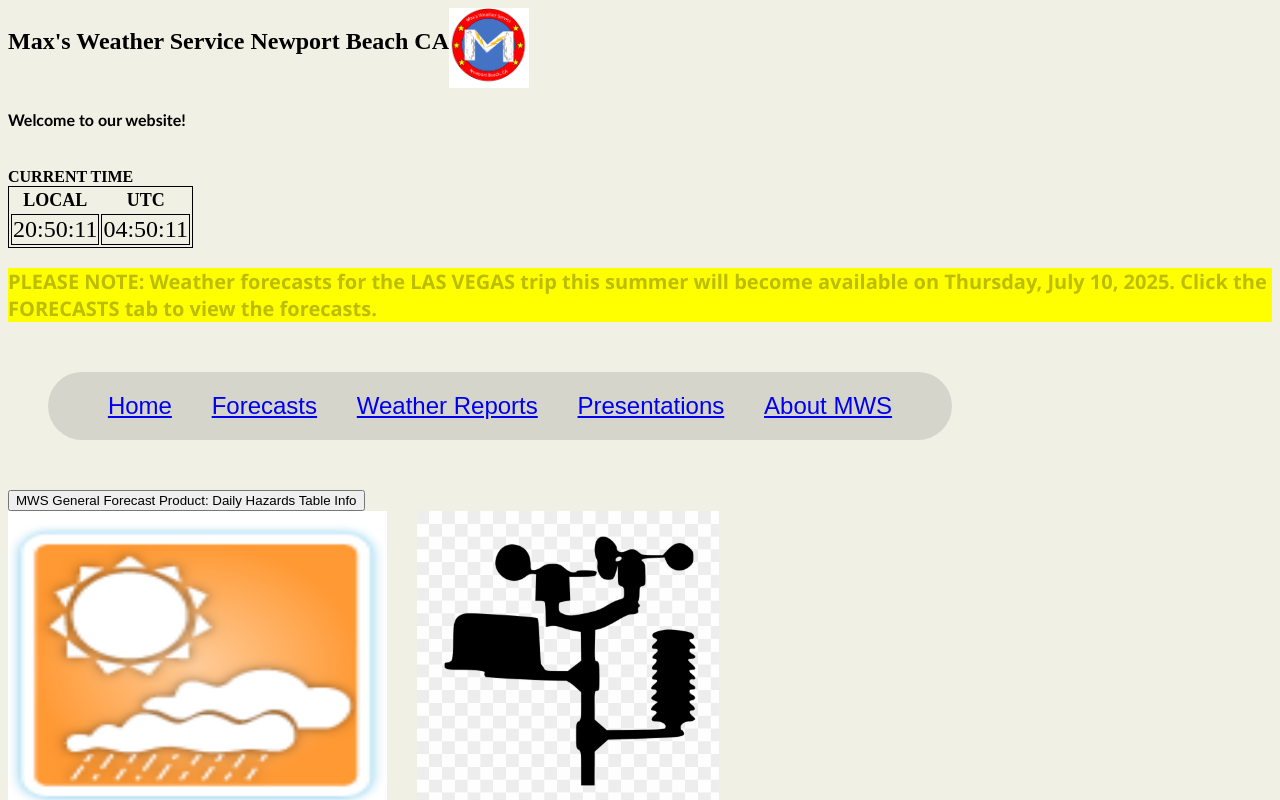
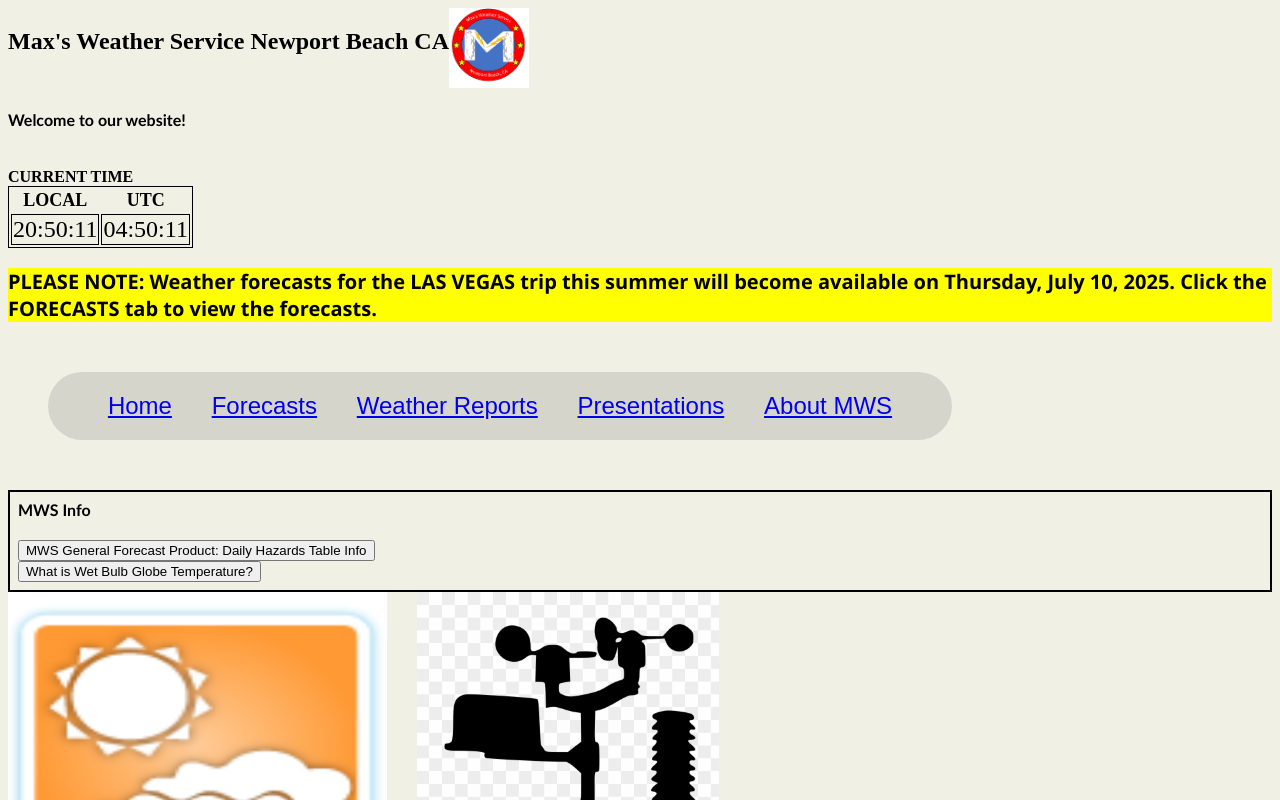
Before and after one commit to maxzqiu/mws-website, a React (Vite) app: page / in a window 1280 px wide. Shown: the top 800 px of the page. Built offline with nearby package versions, Linux system fonts and the light colour scheme.

Commit message:
potential hazard for minnesota, mws info

```diff
--- a/src/App.jsx
+++ b/src/App.jsx
@@ -111,7 +111,13 @@ export function About(){
 export function Home(){
   return (
     <>
-      <Link to="/forecasts/daily-hazards-table"><button>MWS General Forecast Product: Daily Hazards Table Info</button></Link>
+      <div className="news">
+        <h4 className="mws_info">MWS Info</h4>
+        <Link to="/info/daily-hazards-table"><button>MWS General Forecast Product: Daily Hazards Table Info</button></Link>
+        <br></br>
+        <Link to="/info/wet_bulb_globe_temp"><button>What is Wet Bulb Globe Temperature?</button></Link>
+      </div>
+
       <div className="home">
         <div>
         <a href="https://forecasts-mws.vercel.app"><img className="icon" src="\Screenshot (2674).png" alt="Forecasts"></img></a>
@@ -202,7 +208,7 @@ function App() {
           </tbody>
 
         </table>
-        <p className="yellow"><b>PLEASE NOTE: Weather forecasts for the LAS VEGAS trip this summer will become available on Thursday, July 10, 2025. Click the FORECASTS tab to view the forecasts. </b></p>
+        <p className="yellow-header"><b>PLEASE NOTE: Weather forecasts for the LAS VEGAS trip this summer will become available on Thursday, July 10, 2025. Click the FORECASTS tab to view the forecasts. </b></p>
 
         <NavBar />
         <Routes>
@@ -223,7 +229,7 @@ function App() {
           name="/Santa-Ana-Winds.pdf"
           />}></Route>
 
-          <Route path="/forecasts/daily-hazards-table" element={<CreatePage
+          <Route path="/info/daily-hazards-table" element={<CreatePage
           title="MWS Daily Hazards Table Information"
           name="/daily-hazards-table-info.pdf"
           />}/>
@@ -244,6 +250,9 @@ function App() {
             <h2>MWS Detailed Marine Forecasts</h2>
               <Forecasts products={MARINEPRODUCTS} locations={MARINELOCATIONS} units={UNITS} area={"marine"} />
             </>}></Route>
+          <Route path="/info/wet_bulb_globe_temp" element={
+            <CreatePage title="What is Wet Bulb Globe Temperature?" name="/wet_bulb_globe_temp_info.pdf"></CreatePage>
+          }></Route>
 
 
         </Routes>
--- a/src/detailedForecasts.jsx
+++ b/src/detailedForecasts.jsx
@@ -11,7 +11,15 @@ function conversion(value,product){
     return Math.ceil((value/25.4)*100)/100;
   } else if (product==="waveHeight" || product==="swellHeight" || product==="windWaveHeight") {
     return Math.ceil((value*3.28)*10)/10
-  } else {
+  } else if (product==="snowAmount"){
+    return Math.ceil((value*0.039))
+  } else if (product==="iceAccumulation"){
+    return Math.ceil((value*0.039)*100)/100
+  }
+  else if (product==="snowLevel"){
+    return Math.ceil((value*3.28))
+  }
+   else {
     return Math.round(value);
   }
 }
@@ -206,6 +214,7 @@ function toHours(validTime){
 }
 
 function createData(data,product,conversion){
+  console.log(data);
     let display=[]
         let validTime=null;
         let current=0;
@@ -259,6 +268,8 @@ function createData(data,product,conversion){
           }
 
         }
+
+
   return display;
 }
 
@@ -278,65 +289,160 @@ function Forecasts({ products, locations, units, area }){
     let landHazards=["coldWeather","frost","freeze","excessiveHeat","fireWeather","wind","flooding","dmgWind","extremeHeat","sgnftFlooding","pdsRedFlag"];
 
        let marineHazards=["mrglSmallCraft","smallCraft","nearGale","gale","hazardousSeas","lightning","storm","hurricane-force"];
-       function scanHazards(index,dataDirectory){
+       function scanHazards(index,table){
+
         //console.log(index);
         setHazards("NONE");
+
+
         if (area==="land"){
-         for (let i=0;i<landHazards.length+1;i+=1){
+          if (location==="Maple Plain"){
+            for (let i=0;i<15;i+=1){
               for (let j=0;j<12;j+=1){
+
+                if (i===0){
+
+                  if (table["temperature"][j+index]<=36){
+
+                    setHazards(<td className="blue">FROST</td>);
+                  }
+                }else if (i===1){
+                  if (table["temperature"][j+index]<=32){
+                    setHazards(<td className="blue">FREEZE</td>);
+                  }
+                } else if (i===2){
+                  if (table["temperature"][j+index]<=10 || table["apparentTemperature"][j+index]<=10){
+                    setHazards(<td className="yellow">COLD</td>);
+                  }
+                } else if (i===3){
+                  if (table["snowfallAmount"][j+index]>=2 || table["iceAccumulation"][j+index]>=0.1){
+                    setHazards(<td className="yellow">WINTER WEATHER</td>);
+                  }
+                } else if (i===4){
+                 if (table["windSpeed"][j+index]>=20 || table["windGust"][j+index]>=34){
+                   setHazards(<td className="yellow">WIND</td>);
+                 }
+                } else if (i===5){
+                  if (table["temperature"][j+index]>=95 || table["apparentTemperature"][j+index]>=95 || table["wetBulbGlobeTemperature"][j+index]>=85){
+                    setHazards(<td className="orange">EXCESSIVE HEAT</td>)
+                  }
+
+                } else if (i===6){
+
+                  if (table["windSpeed"][j+index]>=15 && table["relativeHumidity"][j+index]<=25 && table["temperature"][j+index]>=50){
+                    setHazards(<td className="orange">RED FLAG</td>);
+                  } else if (table["windGust"][j+index]>=35 && table["relativeHumidity"][j+index]<=25 && table["temperature"][j+index]>=50){
+                    setHazards(<td className="orange">RED FLAG</td>);
+                  } else if (table["windGust"][j+index]>=25 && table["relativeHumidity"][j+index]<=15 && table["temperature"][j+index]>=50){
+                    setHazards(<td className="orange">RED FLAG</td>);
+                  }
+                } else if (i===7){
+                  if (table["snowfallAmount"][j+index]>=6 || table["iceAccumulation"][j+index]>=0.2){
+                    setHazards(<td className="orange">WINTER STORM</td>);
+                  }
+                } else if (i===8){
+                 if (table["quantitativePrecipitation"][j+index]>=1.5){
+                   setHazards(<td className="orange">FLOODING</td>)
+                 }
+                }else if (i===9){
+                  if (table["windSpeed"][j+index]>=30 || table["windSpeed"][j+index]>=50){
+                    setHazards(<td className="red">DAMAGING WIND</td>);
+                  }
+                } else if (i===10){
+                  if (table["iceAccumulation"][j+index]>=0.4){
+                    setHazards(<td className="red">ICE STORM</td>)
+                  }
+                } else if (i===11){
+                  if (table["temperature"][j+index]<=-15 || table["apparentTemperature"][j+index]<=-15){
+                    setHazards(<td className="red">EXTREMELY DANGEROUS COLD</td>)
+                  }
+                } else if (i===12){
+                  if ((table["windSpeed"][j+index]>=30 || table["windGust"][j+index]>=35) && table["snowfallAmount"][j+index]>=2){
+                    setHazards(<td className="purple">BLIZZARD</td>)
+                  }
+                } else if (i===13){
+                  if (table["temperature"][j+index]>=105 || table["apparentTemperature"][j+index]>=105 || table["wetBulbGlobeTemperature"][j+index]>=90){
+                    setHazards(<td className="purple">EXTREMELY DANGEROUS HEAT</td>)
+                  }
+                } else if (i===14){
+                  if (table["quantitativePrecipitation"][j+index]>=3){
+                    setHazards(<td className="purple">SGNFT FLOODING</td>)
+                  }
+                } else if (i===15){
+                  if (table["windSpeed"][j+index]>=25 && table["relativeHumidity"][j+index]<=15 && table["temperature"][j+index]>=60){
+                    setHazards(<td className="purple">PDS RED FLAG</td>);
+                  } else if (table["windGust"][j+index]>=45 && table["relativeHumidity"][j+index]<=10 && table["temperature"][j+index]>=60){
+                    setHazards(<td className="purple">PDS RED FLAG</td>);
+                  } else if (table["windGust"][j+index]>=40 && table["relativeHumidity"][j+index]<=7 && table["temperature"][j+index]>=60){
+                    setHazards(<td className="purple">PDS RED FLAG</td>);
+                  }
+                }
+              }
+            }
+          } else {
+            for (let i=0;i<11;i+=1){
+              for (let j=0;j<12;j+=1){
+
                 if (i===0){ // Cold Weather
-               if (dataDirectory["temperature"][j+index]<=42 || dataDirectory["apparentTemperature"][j+index]<=37){
+
+                  if (table["temperature"][j+index]<=42 || table["apparentTemperature"][j+index]<=37){
+
                     setHazards(<td className="blue">COLD</td>);
                   }
                 }else if (i===1){
-               if (dataDirectory["temperature"][j+index]<=36){
+                  if (table["temperature"][j+index]<=36){
                     setHazards(<td className="blue">FROST</td>);
                   }
                 } else if (i===2){
-               if (dataDirectory["temperature"][j+index]<=32){
+                  if (table["temperature"][j+index]<=32){
                     setHazards(<td className="yellow">FREEZE</td>);
                   }
                 } else if (i===3){
-               if (dataDirectory["temperature"][j+index]>=90 || dataDirectory["apparentTemperature"][j+index]>=90 || dataDirectory["wetBulbGlobeTemperature"][j+index]>=85){
+                  if (table["temperature"][j+index]>=90 || table["apparentTemperature"][j+index]>=90 || table["wetBulbGlobeTemperature"][j+index]>=85){
                     setHazards(<td className="orange">EXCESSIVE HEAT</td>);
                   }
                 } else if (i===4){
-              if (dataDirectory["windSpeed"][j+index]>=18 || dataDirectory["windGust"][j+index]>=34){
+                 if (table["windSpeed"][j+index]>=18 || table["windGust"][j+index]>=34){
                    setHazards(<td className="yellow">WIND</td>);
                  }
                 } else if (i===5){
 
-               if (dataDirectory["windSpeed"][j+index]>=15 && dataDirectory["relativeHumidity"][j+index]<=25 && dataDirectory["temperature"][j+index]>=40){
+                  if (table["windSpeed"][j+index]>=15 && table["relativeHumidity"][j+index]<=25 && table["temperature"][j+index]>=40){
                    setHazards(<td className="orange">RED FLAG</td>);
-              } else if (dataDirectory["windGust"][++index]>=35 && dataDirectory["relativeHumidity"][j+index]<=25 && dataDirectory["temperature"][j+index]>=40){
+                 } else if (table["windGust"][j+index]>=35 && table["relativeHumidity"][j+index]<=25 && table["temperature"][j+index]>=40){
                    setHazards(<td className="orange">RED FLAG</td>);
-              } else if (dataDirectory["windGust"][j+index]>=25 && dataDirectory["relativeHumidity"][j+index]<=15 && dataDirectory["temperature"][j+index]>=40){
+                 } else if (table["windGust"][j+index]>=25 && table["relativeHumidity"][j+index]<=15 && table["temperature"][j+index]>=40){
                    setHazards(<td className="orange">RED FLAG</td>);
                  }
                 } else if (i===6){
-               if (dataDirectory["quantitativePrecipitation"][j+index]>=0.5){
+
+                  if (table["quantitativePrecipitation"][j+index]>=0.5){
+
                     setHazards(<td className="orange">FLOODING</td>);
                   }
                 } else if (i===7){
-               if (dataDirectory["windSpeed"][j+index]>=25 || dataDirectory["windGust"][j+index]>=50){
+                  if (table["windSpeed"][j+index]>=25 || table["windGust"][j+index]>=50){
                     setHazards(<td className="red">DAMAGING WIND</td>);
                   }
                 } else if (i===8){
-              if (dataDirectory["temperature"][j+index]>=100 || dataDirectory["apparentTemperature"][j+index]>100 || dataDirectory["wetBulbGlobeTemperature"][j+index]>88){
+                 if (table["temperature"][j+index]>=100 || table["apparentTemperature"][j+index]>100 || table["wetBulbGlobeTemperature"][j+index]>88){
                    setHazards(<td className="red">EXTREMELY DANGEROUS HEAT</td>)
                  }
                 }else if (i===9){
-               if (dataDirectory["quantitativePrecipitation"][j+index]>=1){
+                  if (table["quantitativePrecipitation"][j+index]>=1){
                     setHazards(<td className="purple">SGNFT FLOODING</td>);
                   }
                 } else if (i===10){
-               if (dataDirectory["windSpeed"][j+index]>=25 && dataDirectory["relativeHumidity"][j+index]<=15 && dataDirectory["temperature"][j+index]>=50){
+                  if (table["windSpeed"][j+index]>=25 && table["relativeHumidity"][j+index]<=15 && table["temperature"][j+index]>=50){
                     setHazards(<td className="purple">PDS RED FLAG</td>);
-               } else if (dataDirectory["windGust"][j+index]>=45 && dataDirectory["relativeHumidity"][j+index]<=10 && dataDirectory["temperature"][j+index]>=50){
+                  } else if (table["windGust"][j+index]>=45 && table["relativeHumidity"][j+index]<=10 && table["temperature"][j+index]>=50){
                     setHazards(<td className="purple">PDS RED FLAG</td>);
-               } else if (dataDirectory["windGust"][j+index]>=40 && dataDirectory["relativeHumidity"][j+index]<=7 && dataDirectory["temperature"][j+index]>=50){
+                  } else if (table["windGust"][j+index]>=40 && table["relativeHumidity"][j+index]<=7 && table["temperature"][j+index]>=50){
                     setHazards(<td className="purple">PDS RED FLAG</td>);
                   }
+          }
+
+
              }
 
 
@@ -344,42 +450,42 @@ function Forecasts({ products, locations, units, area }){
            }
          }
        } else if (area==="marine"){
-         for (let i=0;i<marineHazards.length+1;i+=1){
+         for (let i=0;i<marineHazards.length-1;i+=1){
            for (let j=0;j<12;j+=1){
              if (i===0){
-               if (dataDirectory["windSpeed"][j+index]>=12 || dataDirectory["windGust"][j+index]>=15){
+               if (table["windSpeed"][j+index]>=12 || table["windGust"][j+index]>=15){
                  setHazards(<td className="blue">MRGL SMALL CRAFT</td>);
-               } else if (dataDirectory["waveHeight"][j+index]>=5){
+               } else if (table["waveHeight"][j+index]>=5){
                  setHazards(<td className="blue">MRGL SMALL CRAFT</td>)
                }
              } else if (i===1){
-               if (dataDirectory["windSpeed"][j+index]>=21 || dataDirectory["windGust"][j+index]>=21){
+               if (table["windSpeed"][j+index]>=21 || table["windGust"][j+index]>=21){
                  setHazards(<td className="yellow">SMALL CRAFT</td>)
-               } else if (dataDirectory["waveHeight"][j+index]>=7){
+               } else if (table["waveHeight"][j+index]>=7){
                  setHazards(<td className="yellow">SMALL CRAFT</td>)
                }
              } else if (i===2){
-               if (dataDirectory["windSpeed"][j+index]>=28 || dataDirectory["windGust"][j+index]>=28){
+               if (table["windSpeed"][j+index]>=28 || table["windGust"][j+index]>=28){
                  setHazards(<td className="orange">NEAR GALE</td>);
                }
              } else if (i===3){
-               if (dataDirectory["windSpeed"][j+index]>=34 || dataDirectory["windGust"][j+index]>=34){
+               if (table["windSpeed"][j+index]>=34 || table["windGust"][j+index]>=34){
                  setHazards(<td className="orange">GALE</td>);
                }
              } else if (i===4){
-               if (dataDirectory["waveHeight"][j+index]>=12){
+               if (table["waveHeight"][j+index]>=12){
                  setHazards(<td className="red">HAZARDOUS SEAS</td>)
                }
              } else if (i===5){
-               if (dataDirectory["lightningActivityLevel"][j+index]>=3){
+               if (table["lightningActivityLevel"][j+index]>=3){
                  setHazards(<td className="red">LIGHTNING</td>)
                }
              } else if (i===6){
-               if (dataDirectory["windSpeed"][j+index]>=48 || dataDirectory["windGust"][j+index]>=48){
+               if (table["windSpeed"][j+index]>=48 || table["windGust"][j+index]>=48){
                  setHazards(<td className="purple">STORM</td>)
                }
              } else if (i===7){
-               if (dataDirectory["windSpeed"][j+index]>=64 || dataDirectory["windGust"][j+index]>=64){
+               if (table["windSpeed"][j+index]>=64 || table["windGust"][j+index]>=64){
                  setHazards(<td className="purple">HURRICANE FORCE</td>)
                }
              }
@@ -415,6 +521,10 @@ function Forecasts({ products, locations, units, area }){
         for (let i=0;i<products.length;i+=1){
           dataDir[products[i][0]]=createData(data,products[i][0],conversion)
         }
+
+        // dataDir["quantitativePrecipitation"][1]=1.6
+        // dataDir["quantitativePrecipitation"][2]=1.6
+
         //console.log(dataDir);
         setInfo(createData(data,product,conversion));
         setListofdates(dates(data,product));
--- a/src/index.css
+++ b/src/index.css
@@ -79,8 +79,8 @@ table, tr, td {
 }
 
 .embed {
-  width:80vw;
-  height:80vh
+  width:90vw;
+  height:90vh
 }
 
 .presentations button div img {
@@ -127,9 +127,21 @@ table, tr, td {
   width:100em;
 }
 
-.yellow{
+.yellow-header{
 
   color:black;
   background-color:yellow;
 
 }
+
+.mws_info{
+  margin-top:0px;
+}
+.news{
+  border-style:solid;
+  border-width:2px;
+  border-color:black;
+  padding:0.5em;
+
+
+}
```
Also changed, not shown: src/directory.jsx (+11 -0 lines), 1 other file (tests, documents, lock files or other folders). Lines whose indentation alone changed are shown as unchanged.
